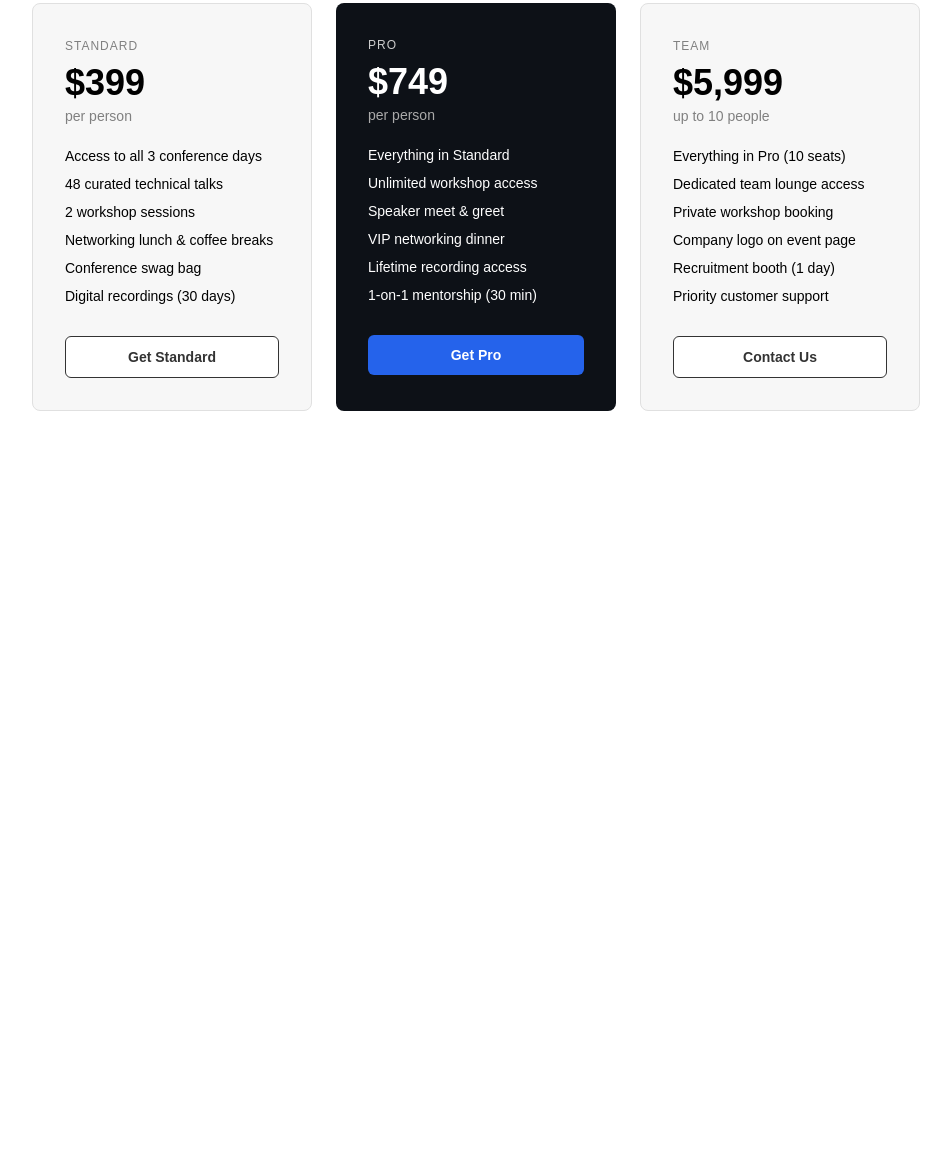
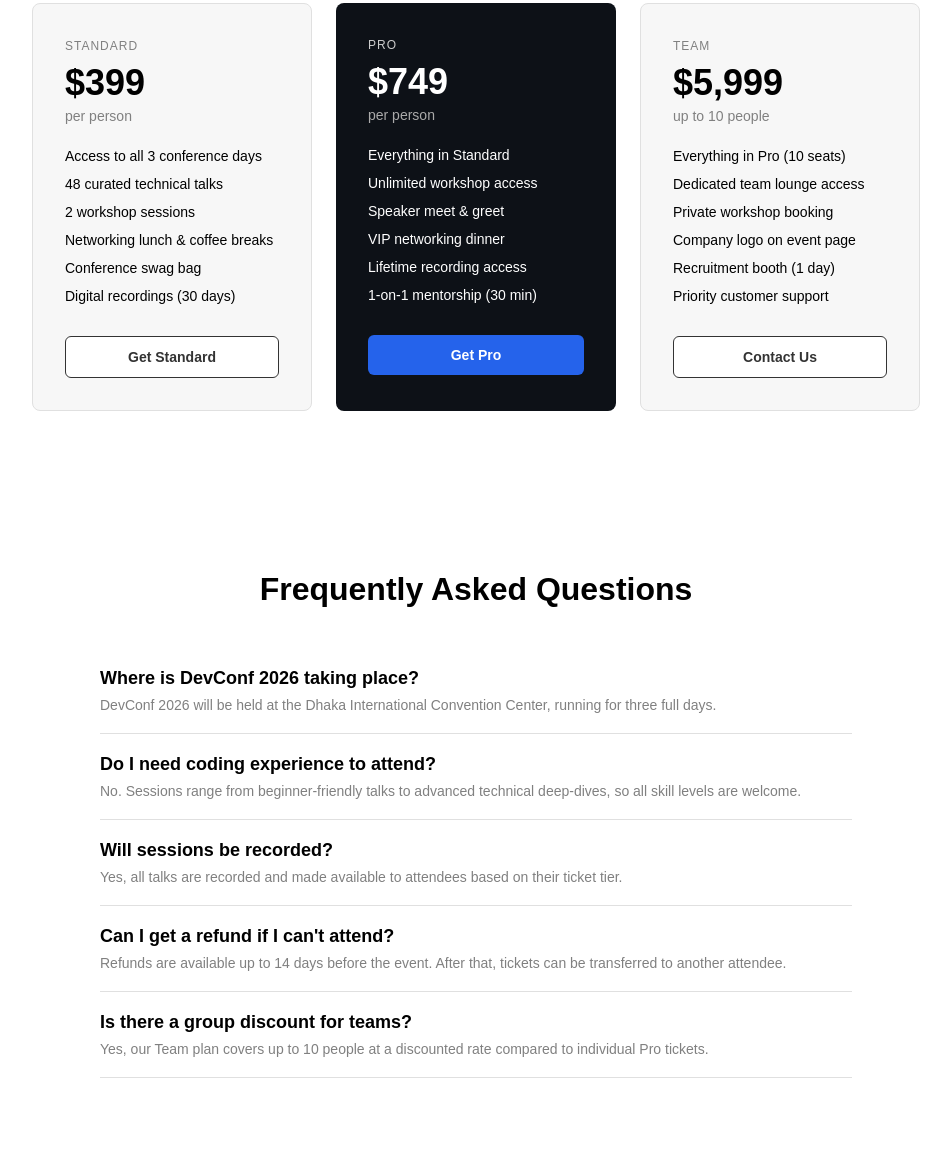
Before and after one commit to arkonritchel-01/Assignment-01, a plain HTML site: page index.html in a window 1280 px wide. Shown: the part 1790-2948 px from the top of the page, without its empty margins (164-1115 px from the left). Before the commit the page ends 2281 px from the top, so only its background shows below. Drawn offline with Linux system fonts and the light colour scheme.

Commit message:
added placeholder section using ai

```diff
--- a/index.html
+++ b/index.html
@@ -141,5 +141,39 @@
 </section>
 <!-- pricing section end-->
 
+<!-- faq section start-->
+<section class="faq">
+    <h2 class="headline">Frequently Asked Questions</h2>
+
+    <div class="faq-list">
+
+        <div class="faq-item">
+            <h3 class="faq-question">Where is DevConf 2026 taking place?</h3>
+            <p class="faq-answer">DevConf 2026 will be held at the Dhaka International Convention Center, running for three full days.</p>
+        </div>
+
+        <div class="faq-item">
+            <h3 class="faq-question">Do I need coding experience to attend?</h3>
+            <p class="faq-answer">No. Sessions range from beginner-friendly talks to advanced technical deep-dives, so all skill levels are welcome.</p>
+        </div>
+
+        <div class="faq-item">
+            <h3 class="faq-question">Will sessions be recorded?</h3>
+            <p class="faq-answer">Yes, all talks are recorded and made available to attendees based on their ticket tier.</p>
+        </div>
+
+        <div class="faq-item">
+            <h3 class="faq-question">Can I get a refund if I can't attend?</h3>
+            <p class="faq-answer">Refunds are available up to 14 days before the event. After that, tickets can be transferred to another attendee.</p>
+        </div>
+
+        <div class="faq-item">
+            <h3 class="faq-question">Is there a group discount for teams?</h3>
+            <p class="faq-answer">Yes, our Team plan covers up to 10 people at a discounted rate compared to individual Pro tickets.</p>
+        </div>
+
+    </div>
+</section>
+<!-- faq section end-->
 </body>
 </html>
--- a/style.css
+++ b/style.css
@@ -204,3 +204,29 @@ gap: 24px;
     font-size: 14px;
     cursor: pointer;
 }
+
+/*css for faq section*/
+.faq {
+    padding: 80px 24px;
+    max-width: 800px;
+    margin: 0 auto;
+}
+
+.faq .headline {
+    margin-bottom: 40px;
+}
+
+.faq-item {
+    border-bottom: 1px solid #e0e0e0;
+    padding: 20px 0;
+}
+
+.faq-question {
+    font-size: 18px;
+    margin-bottom: 8px;
+}
+
+.faq-answer {
+    font-size: 14px;
+    color: gray;
+}
```
